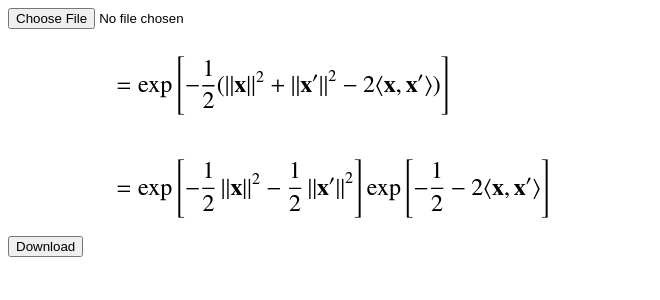
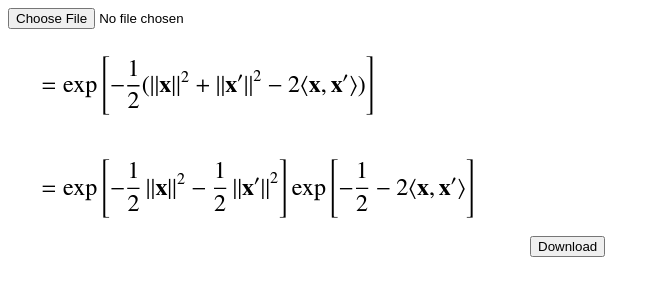
Before and after one commit to seonghun120614/SYD, a React (Vite) app in the folder app/front/: page / in a window 1280 px wide. Shown: the top 300 px of the page, without its empty margins (0-660 px from the left). Built offline with nearby package versions, Linux system fonts and the light colour scheme.

Commit message:
feat: Create a  component & add comments

```diff
--- a/app/front/src/App.jsx
+++ b/app/front/src/App.jsx
@@ -1,16 +1,14 @@
 import React from "react";
 
 import CSVUpload from './components/CSVUpload';
-import Button from './components/Button';
-import Plot from './components/Plot';
+import Block from './components/Block';
 
 
 function App() {
   return (
     <div>
       <CSVUpload />
-      <Button />
-      <Plot />
+      <Block />
     </div>
   );
 }
--- /dev/null
+++ b/app/front/src/components/Block.jsx
@@ -0,0 +1,19 @@
+import React from 'react';
+import Button from './DownloadButton';
+import Plot from './Plot'
+
+
+function Block() {
+  /**
+   * The Block component represents a block that displays a plot and a download button
+   * to the user.
+   */
+  return (
+    <div class="block">
+      <Plot />
+      <Button />
+    </div>
+  );
+}
+
+export default Block;
--- a/app/front/src/components/Button.jsx
+++ b/app/front/src/components/DownloadButton.jsx
@@ -2,9 +2,9 @@ import React from 'react';
 
 
 function DownloadButton() {
-  /*
-  Plot image download button
-  */
+  /**
+   * Download button for linked plot in Block tag.
+   */
   const handleDownload = () => {
     console.log("Download Button is clicked.");
   };
```
Also changed, not shown: app/front/src/components/Plot.jsx (+3 -4 lines), 1 other file (tests, documents, lock files or other folders).
